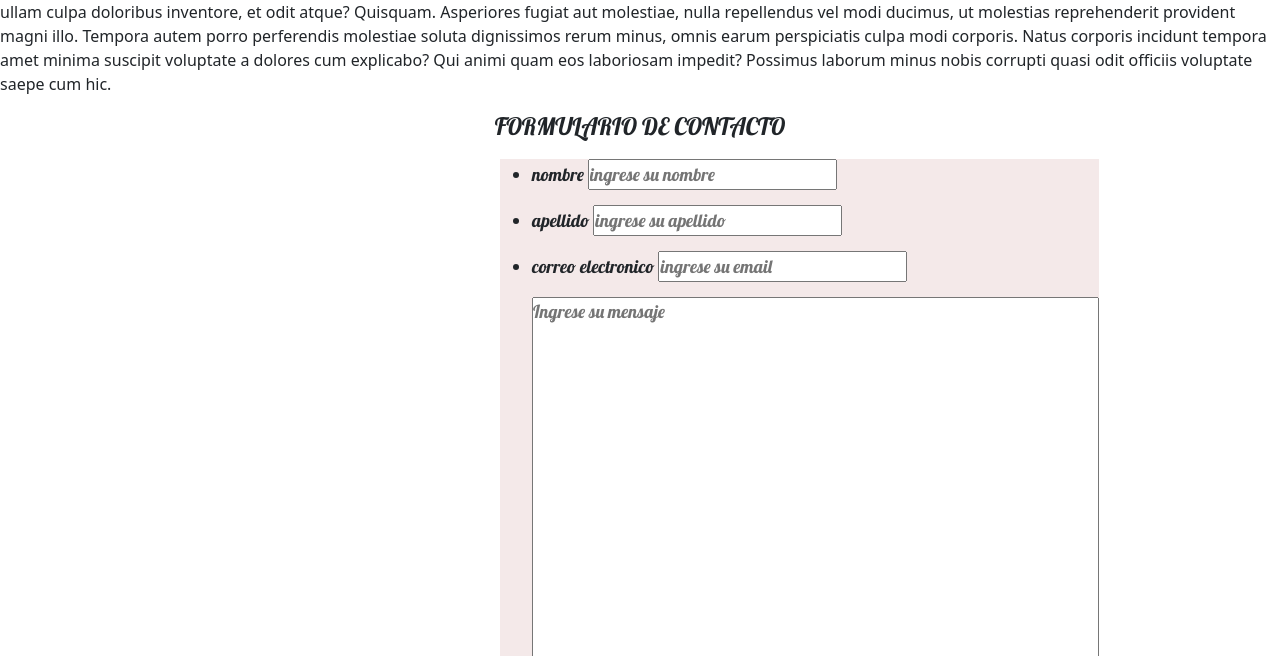
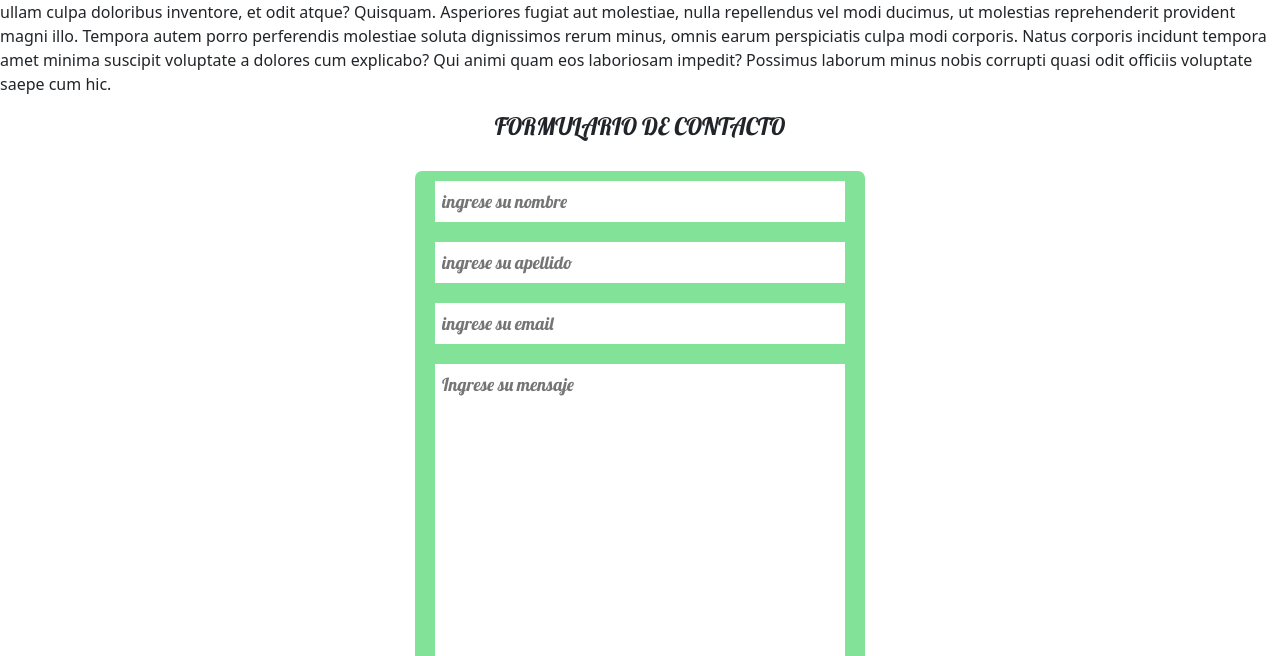
Before and after one commit to luchoricci/proyecto2ricci, a plain HTML site: page contacto.html in a window 1280 px wide. Shown: the part 144-800 px from the top of the page. Drawn offline with nearby package versions, Linux system fonts and the light colour scheme.

Commit message:
proyecto segunda entrega

```diff
--- a/contacto.html
+++ b/contacto.html
@@ -75,23 +75,12 @@
         FORMULARIO DE CONTACTO
     </h4>
     <div class="formulariocontacto">
-        <ul>
-            <li>
-                <label for="nombre">nombre</label>
-                <input type="text" placeholder="ingrese su nombre" id="nombre">
-            </li>
-            <li>
-                <label for="apellido">apellido</label>
+
+                <input type="text" placeholder="ingrese su nombre" >
                 <input type="text" placeholder="ingrese su apellido" id="apellido">
-            </li>
-            <li>
-                <label for="correo electronico">correo electronico</label>
                 <input type="email" placeholder="ingrese su email" id="correo electronico">
-            </li>
-            <li>
                 <textarea textarea cols="50" rows="20" placeholder="Ingrese su mensaje"></textarea>
-            </li>
-        </ul>
+
         <input type="submit" class="boton">
 
     </div>
--- a/style.css
+++ b/style.css
@@ -58,7 +58,21 @@ body {
 
 .imagenpie {
     width: 150px;
+    box-shadow: blueviolet;
 }
+@keyframes animacion{
+    0%{box-shadow: 0 0 40px blueviolet;}
+    25%{box-shadow: 0 0 60px blueviolet;}
+    50%{box-shadow: 0 0 100px blueviolet;}
+    75%{box-shadow: 0 0 60px blueviolet;}
+    100%{box-shadow: 0 0 40px blueviolet;}
+}
+.imagenpie{animation-name: animacion;
+animation-iteration-count: infinite;
+animation-delay: 1s;
+animation-timing-function: ease-in;
+animation-duration: 3s;}
+
 
 .pie-pagina .grupo1 .box h3 {
     color: #fff;
@@ -128,23 +142,44 @@ body {
 }
 
 .formulariocontacto {
-    text-decoration: none;
-    background-color: rgba(236, 218, 218, 0.585);
-    display: inline-table;
+    background-color: rgba(0, 199, 46, 0.489);
+    width: 450px;
+    margin: auto;
+    padding: 10px 20px;
+    box-sizing: border-box;
+    margin-top: 30px;
+    border-radius: 7px;
+
+}
+
+.formulariocontacto input,
+textarea {
+
+    width: 100%;
     margin-bottom: 20px;
-    margin-top: 10px;
+    padding: 7px;
+    box-sizing: border-box;
     font-size: 18px;
     font-family: 'Lobster', cursive;
-    margin-left: 500px;
+    border: none;
+}
+.formulariocontacto textarea{
+    min-height: 100px;
+    max-height: 300px;
+    max-width: 100%;
 }
 
-.formulariocontacto ul li {
-    margin-bottom: 15px;
+.formulariocontacto .boton{background: #00ff11;
+padding: 20px;
 }
 
-.formulariocontacto .boton {
-    margin-left: 160px;
+
+
+@media(max-width: 480px) {
+    .formulariocontacto{width: 100%;}
 }
+
+
 
 
 
```
